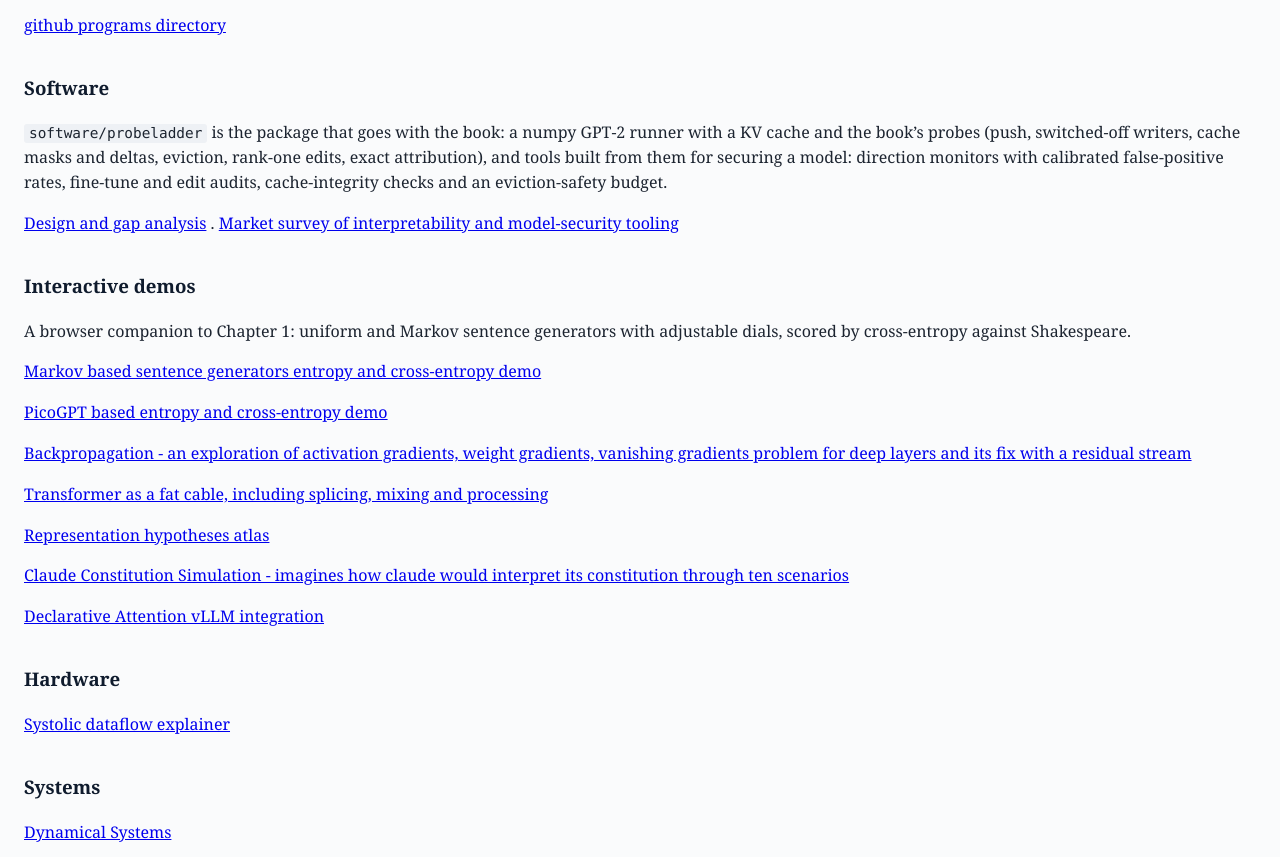
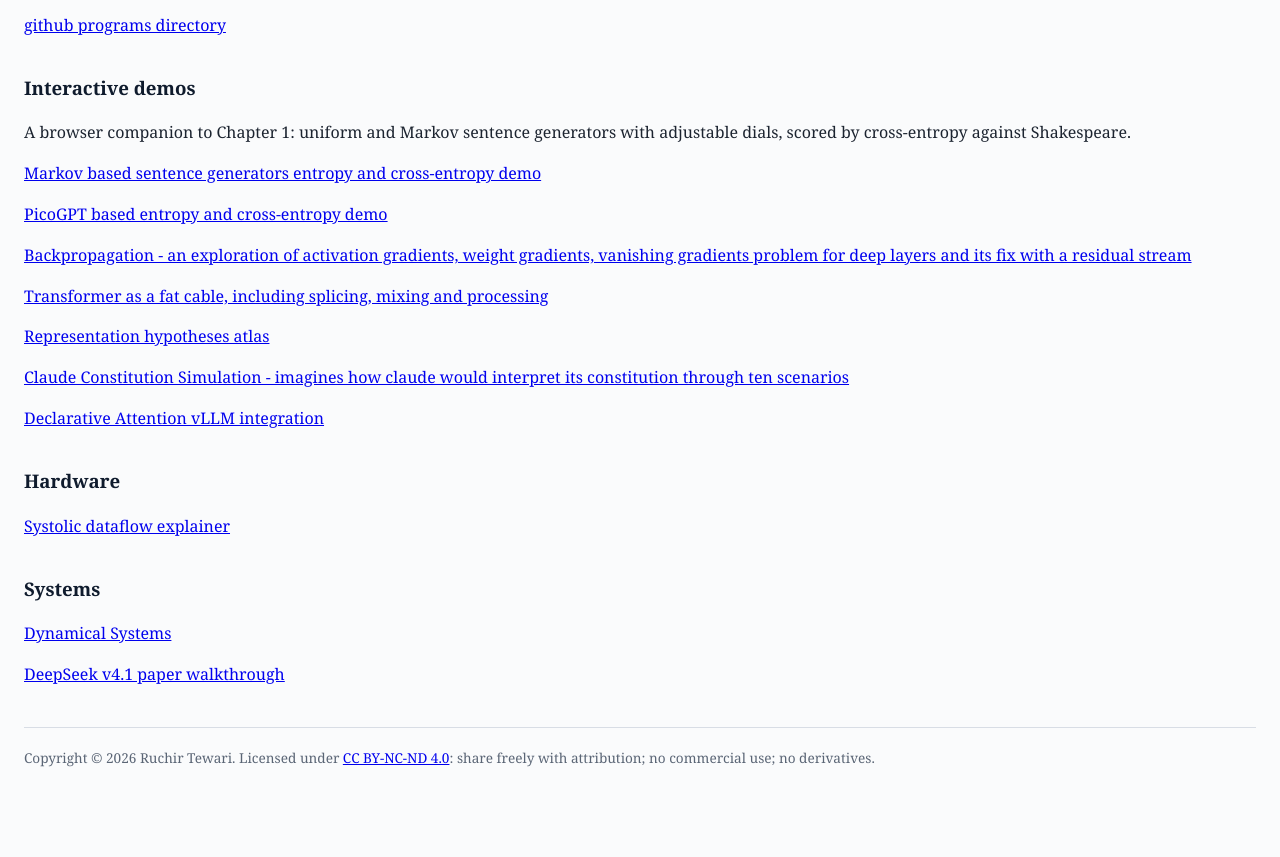
Before and after one commit to ruchirtewari/ruchirtewari.github.io, a plain HTML site: page index.html in a window 1280 px wide. Shown: the part 1809-2666 px from the top of the page. After the commit the page ends 2625 px from the top, so only its background shows below. Drawn offline with Linux system fonts and the light colour scheme.

Commit message:
update index.html again

```diff
--- a/index.html
+++ b/index.html
@@ -139,19 +139,6 @@ for the map and <code>programs/README_programs.txt</code> for what each chapter
   <a href="https://ruchirtewari.github.io/programs/">github programs directory</a>
 </p>
 
-<h3>Software</h3>
-<p>
-<code>software/probeladder</code> is the package that goes with the book: a numpy GPT-2 runner with a
-KV cache and the book&rsquo;s probes (push, switched-off writers, cache masks and deltas, eviction,
-rank-one edits, exact attribution), and tools built from them for securing a model: direction monitors
-with calibrated false-positive rates, fine-tune and edit audits, cache-integrity checks and an
-eviction-safety budget.
-</p>
-<p>
-  <a href="software/design_2026-11-17.html">Design and gap analysis</a> .
-  <a href="software/market_survey_2026-11-17.html">Market survey of interpretability and model-security tooling</a>
-</p>
-
 <h3>Interactive demos</h3>
 <p>
 A browser companion to Chapter 1: uniform and Markov sentence generators
```
